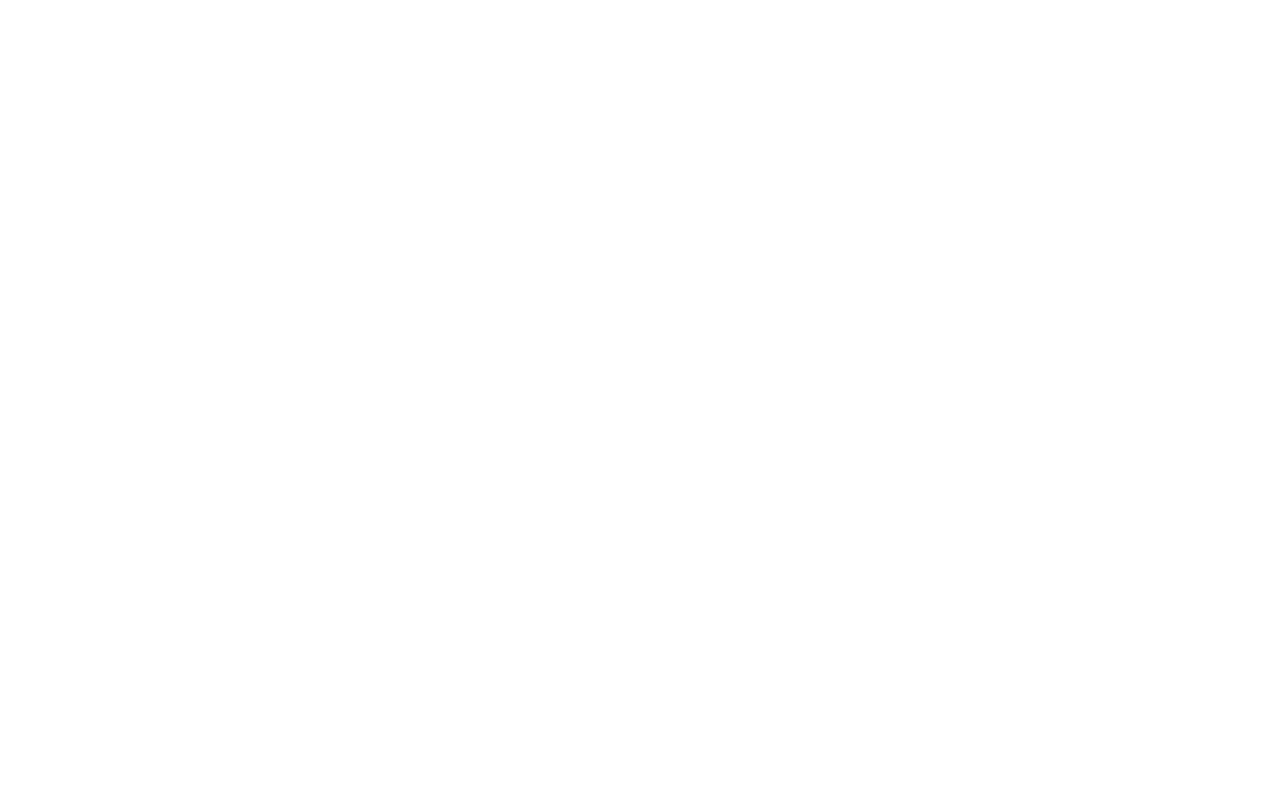
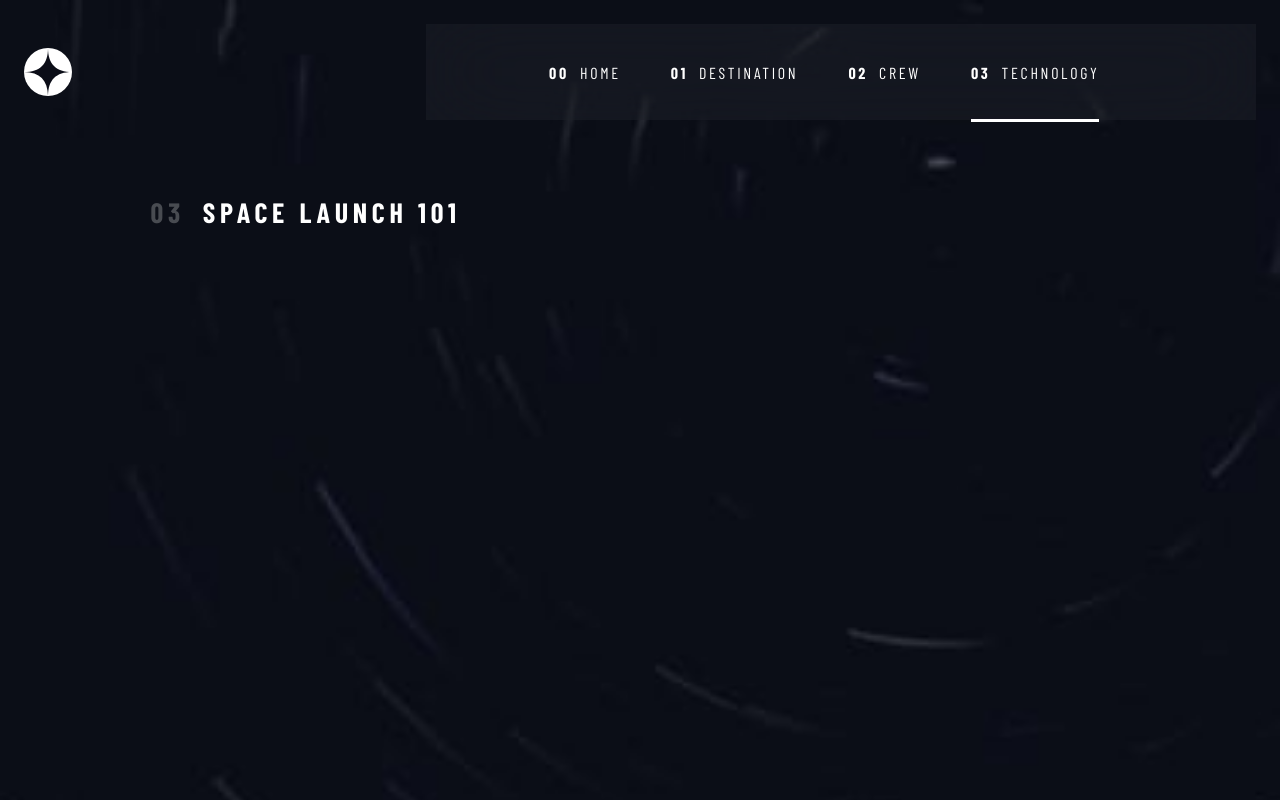
Before and after one commit to gigakhrz/Space-tourismo-website, a React (Vite) app: page /technology/1 in a window 1280 px wide. Before the commit this address had no page. Built offline with nearby package versions, Linux system fonts and the light colour scheme; a web font is replaced by a local one.

Commit message:
create technology files

```diff
--- a/src/App.tsx
+++ b/src/App.tsx
@@ -4,6 +4,7 @@
 import Home from "./Components/Home/Home";
 import Destination from "./Components/Destination";
 import Crew from "./Components/Crew/Crew";
+import Technology from "./Components/Technology/Technology";
 function App() {
   return (
     <Router>
@@ -13,6 +14,7 @@
           <Route path="/" element={<Home />} />
           <Route path="destinations/:planets" element={<Destination />} />
           <Route path="crew/:person" element={<Crew />} />
+          <Route path="technology/:tech" element={<Technology />} />
         </Routes>
       </MainContainer>
     </Router>
--- /dev/null
+++ b/src/Components/Technology/Technology.tsx
@@ -0,0 +1,83 @@
+import { styled } from "styled-components";
+import Header from "../Header/Header";
+import bgMobile from "../../../public/assets/technology/background-technology-mobile.jpg";
+import bgTablet from "../../../public/assets/technology/background-technology-tablet.jpg";
+import bgDesktop from "../../../public/assets/technology/background-technology-desktop.jpg";
+import { useParams } from "react-router-dom";
+import data from "../../../data.json";
+
+const Technology = (): JSX.Element => {
+  return (
+    <TechnologyCont>
+      <HeaderDiv>
+        <Header />
+        <span>
+          <h4 className="opacit">03</h4>
+          <h4>SPACE LAUNCH 101</h4>
+        </span>
+      </HeaderDiv>
+    </TechnologyCont>
+  );
+};
+
+export default Technology;
+const TechnologyCont = styled.div`
+  width: 100%;
+  display: flex;
+  align-items: center;
+  flex-direction: column;
+  gap: 26px;
+  background-image: url(${bgMobile});
+  background-repeat: no-repeat;
+  background-size: cover;
+  min-height: 100vh;
+  padding: 24px 24px 104px;
+`;
+
+const HeaderDiv = styled.div`
+  width: 100%;
+  display: flex;
+  align-items: center;
+  flex-direction: column;
+  gap: 24px;
+  @media screen and (min-width: 1024px) {
+    gap: 40px;
+  }
+  @media screen and (min-width: 768px) {
+    gap: 76px;
+  }
+
+  span {
+    display: flex;
+    align-items: center;
+    gap: 18px;
+
+    color: white;
+    font-family: Barlow Condensed;
+    font-size: 16px;
+    font-weight: 400;
+    line-height: 19px;
+    letter-spacing: 2.7px;
+    text-align: center;
+    text-transform: uppercase;
+
+    @media screen and (min-width: 768px) {
+      align-self: flex-start;
+      margin-left: 39px;
+      font-size: 20px;
+      font-weight: 400;
+      line-height: 24px;
+      letter-spacing: 3.375px;
+    }
+
+    @media screen and (min-width: 1024px) {
+      margin-left: 126.5px;
+      font-size: 28px;
+      line-height: 33.6px;
+      letter-spacing: 4.72px;
+    }
+  }
+  span .opacit {
+    opacity: 0.25;
+  }
+`;
```
Also changed, not shown: src/Components/Technology/TechnologyInfo.tsx (added).
